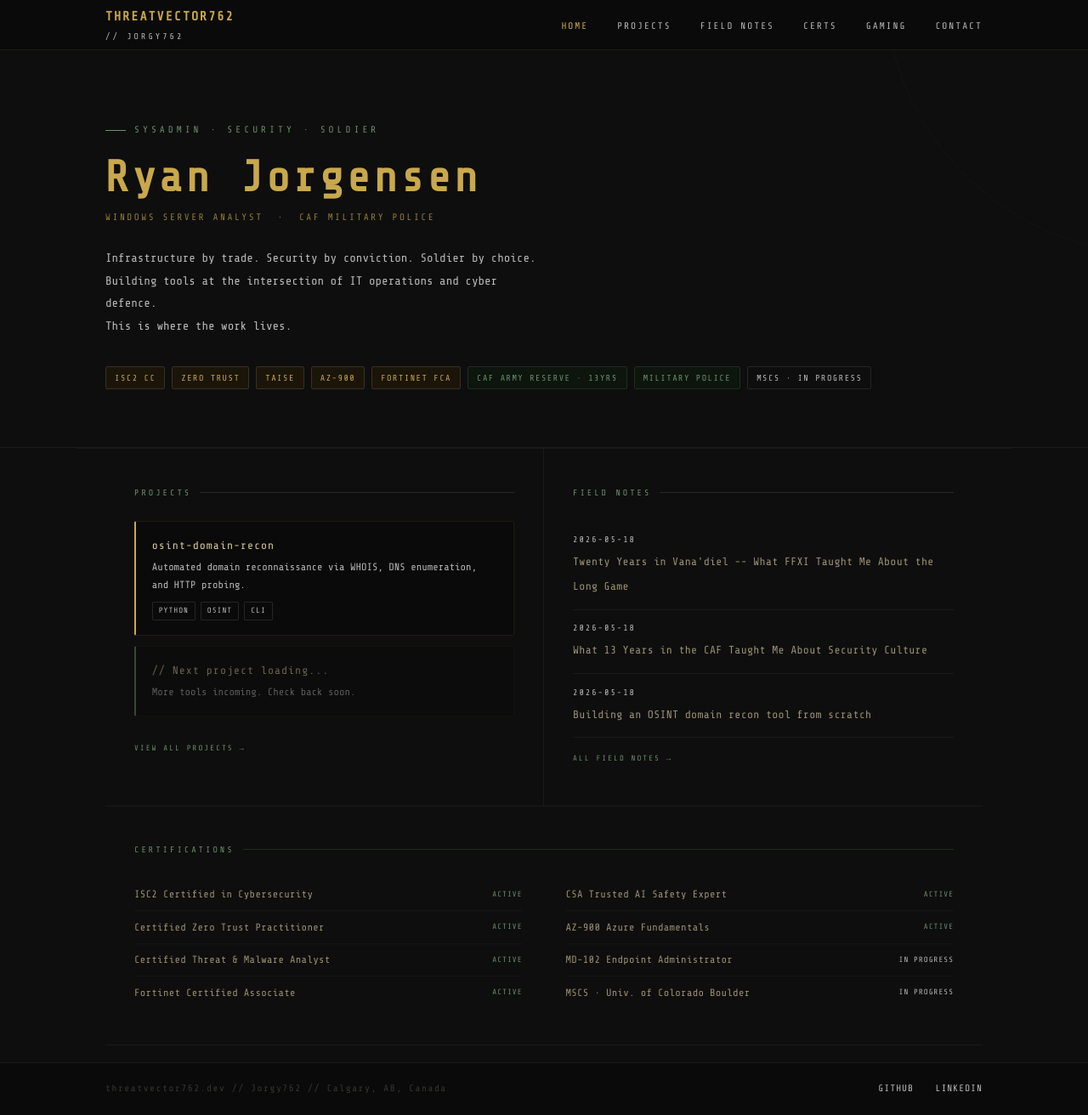
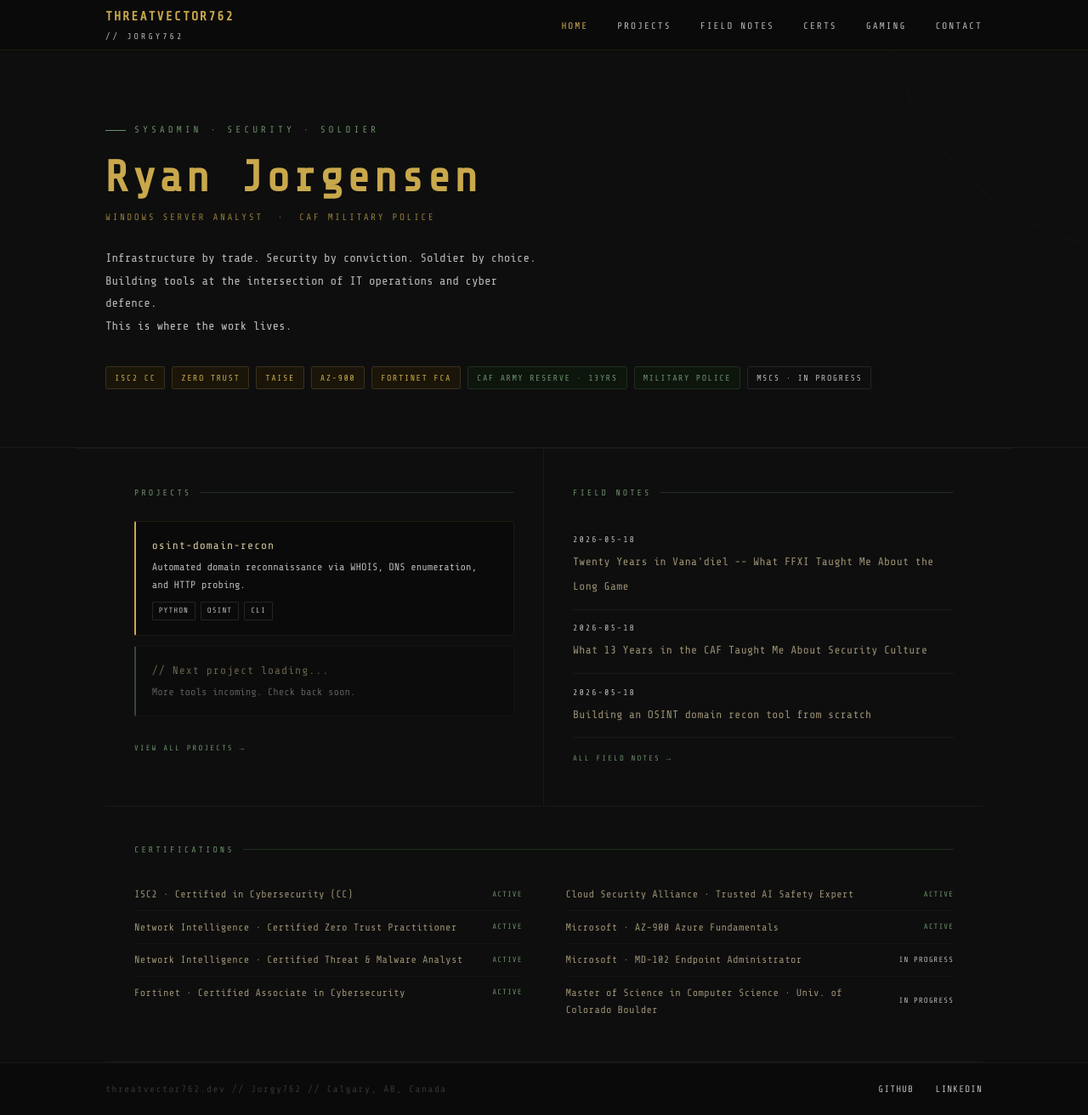
Before and after one commit to Jorgy762/jorgy762.github.io, a Jekyll site: the page built from index.html, in a window 1280 px wide and 1312 px high. Shown: the whole window at 85% size. Built offline with Jekyll 4.4.1, drawn with Linux system fonts in a browser that asks for light colours.

Commit message:
Minor costmetic changes

```diff
--- a/index.html
+++ b/index.html
@@ -74,37 +74,37 @@ layout: default
     <div class="cert-grid">
       <div>
         <div class="cert-row">
-          <span class="cert-name">ISC2 Certified in Cybersecurity</span>
+          <span class="cert-name">ISC2 · Certified in Cybersecurity (CC)</span>
           <span class="cert-status-active">Active</span>
         </div>
         <div class="cert-row">
-          <span class="cert-name">Certified Zero Trust Practitioner</span>
+          <span class="cert-name">Network Intelligence · Certified Zero Trust Practitioner</span>
           <span class="cert-status-active">Active</span>
         </div>
         <div class="cert-row">
-          <span class="cert-name">Certified Threat &amp; Malware Analyst</span>
+          <span class="cert-name">Network Intelligence · Certified Threat &amp; Malware Analyst</span>
           <span class="cert-status-active">Active</span>
         </div>
         <div class="cert-row">
-          <span class="cert-name">Fortinet Certified Associate</span>
+          <span class="cert-name">Fortinet · Certified Associate in Cybersecurity</span>
           <span class="cert-status-active">Active</span>
         </div>
       </div>
       <div>
         <div class="cert-row">
-          <span class="cert-name">CSA Trusted AI Safety Expert</span>
+          <span class="cert-name">Cloud Security Alliance · Trusted AI Safety Expert</span>
           <span class="cert-status-active">Active</span>
         </div>
         <div class="cert-row">
-          <span class="cert-name">AZ-900 Azure Fundamentals</span>
+          <span class="cert-name">Microsoft · AZ-900 Azure Fundamentals</span>
           <span class="cert-status-active">Active</span>
         </div>
         <div class="cert-row">
-          <span class="cert-name">MD-102 Endpoint Administrator</span>
+          <span class="cert-name">Microsoft · MD-102 Endpoint Administrator</span>
           <span class="cert-status-progress">In Progress</span>
         </div>
         <div class="cert-row">
-          <span class="cert-name">MSCS · Univ. of Colorado Boulder</span>
+          <span class="cert-name">Master of Science in Computer Science · Univ. of Colorado Boulder</span>
           <span class="cert-status-progress">In Progress</span>
         </div>
       </div>
```
